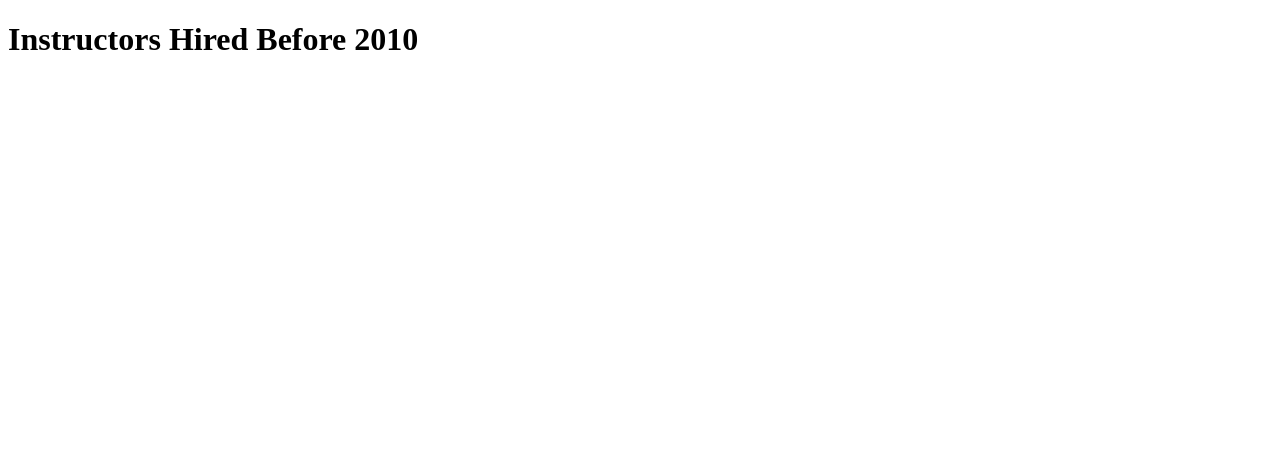
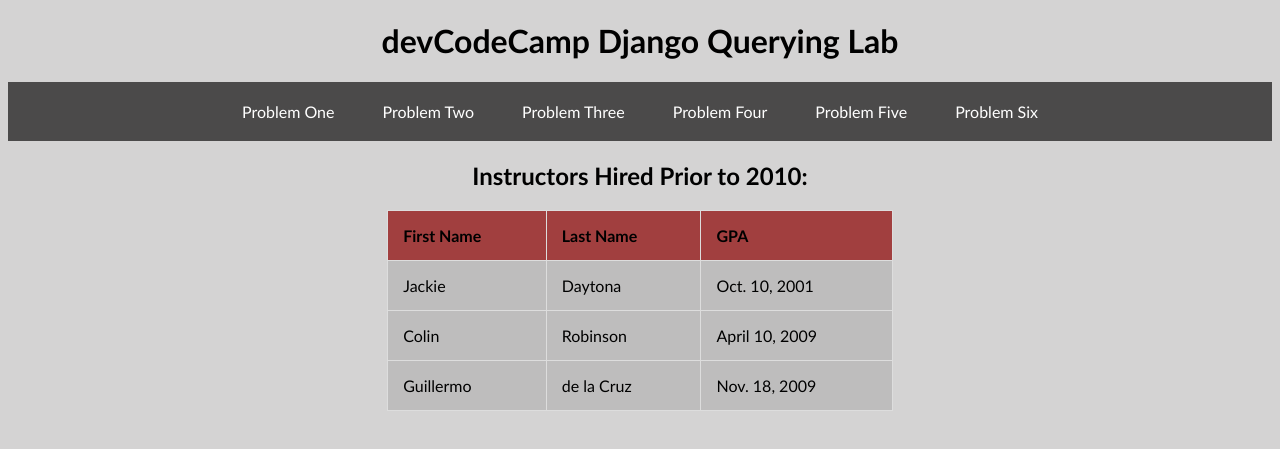
Before and after one commit to Payner01/dcc-djangoqueryinglab, a Django app: page /lab/two/ in a window 1280 px wide. Shown: the top 449 px of the page. Run offline with Django 4.2, Linux system fonts and the light colour scheme; data comes from the database, SQL or seed files in the repository.

Commit message:
Problem two solved.

```diff
--- a/querying_lab/school_db/templates/school/two.html
+++ b/querying_lab/school_db/templates/school/two.html
@@ -5,8 +5,38 @@
     <meta http-equiv="X-UA-Compatible" content="IE=edge">
     <meta name="viewport" content="width=device-width, initial-scale=1.0">
     <title>Problem Two</title>
+    {% load static %}
+    <link rel="stylesheet" type="text/css" href="{% static 'styles.css' %}">
 </head>
 <body>
-    <h1>Instructors Hired Before 2010</h1>
+    <h1 class="center-text">devCodeCamp Django Querying Lab</h2>
+    <nav>
+        <ul>
+            <li><a href="{% url 'lab:one' %}">Problem One</a></li>
+            <li><a href="{% url 'lab:two' %}">Problem Two</a></li>
+            <li><a href="{% url 'lab:three' %}">Problem Three</a></li>
+            <li><a href="{% url 'lab:four' %}">Problem Four</a></li>
+            <li><a href="{% url 'lab:five' %}">Problem Five</a></li>
+            <li><a href="{% url 'lab:six' %}">Problem Six</a></li>
+        </ul>
+    </nav>
+    <div class="center-text">
+        <h2>Instructors Hired Prior to 2010:</h2>
+        <table class="center-table">
+            <thead>
+                <tr>
+                    <th>First Name</th><th>Last Name</th><th>GPA</th>
+                </tr>
+            </thead>
+            <tbody>
+                {% for instructor in instructors %}
+                <tr>
+                    <td>{{instructor.first_name}}</td><td>{{instructor.last_name}}</td><td>{{instructor.hire_date}}</td>
+                </tr>
+                {% endfor %}
+            </tbody>
+        </table>
+    </div>
+
 </body>
 </html>
--- a/querying_lab/school_db/views.py
+++ b/querying_lab/school_db/views.py
@@ -17,7 +17,7 @@ def index(request):
     return render(request, 'school/index.html', context)
 
 def problem_one(request):
-    students = Student.objects.filter(gpa__gt=3.0)
+    students = Student.objects.filter(gpa__gt=3.0).order_by('-gpa')
     # Find all students who have a GPA greater than 3.0.
     # Order the data by highest GPAs first.
     data_visualization = [item for item in students]
@@ -29,9 +29,10 @@ def problem_one(request):
 def problem_two(request):
     # Find all instructors hired prior to 2010
     # Order by hire date
-
+    instructors = Instructor.objects.filter(hire_date__lt='2010-01-01').order_by('hire_date')
+    data_visualization = [item for item in instructors]
     context = {
-        'instructors': None
+        'instructors': instructors
     }
     return render(request, 'school/two.html', context)
 
```
